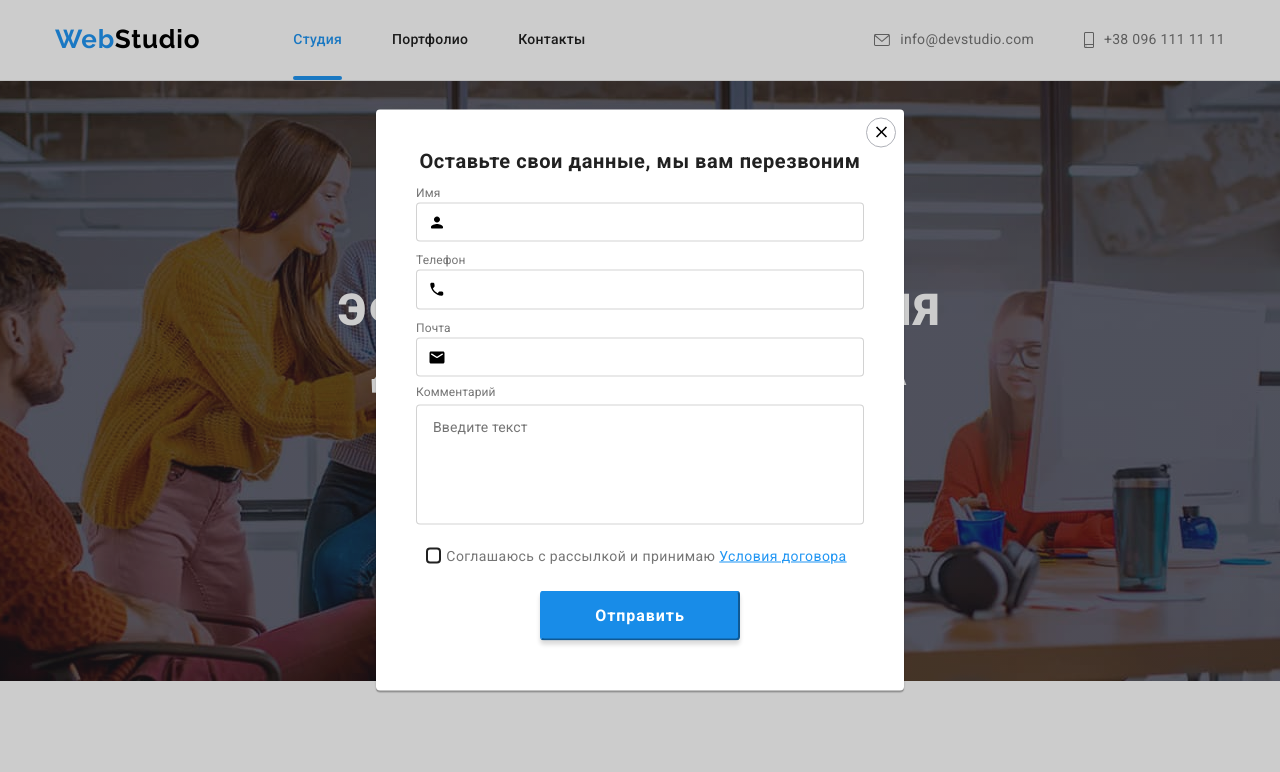
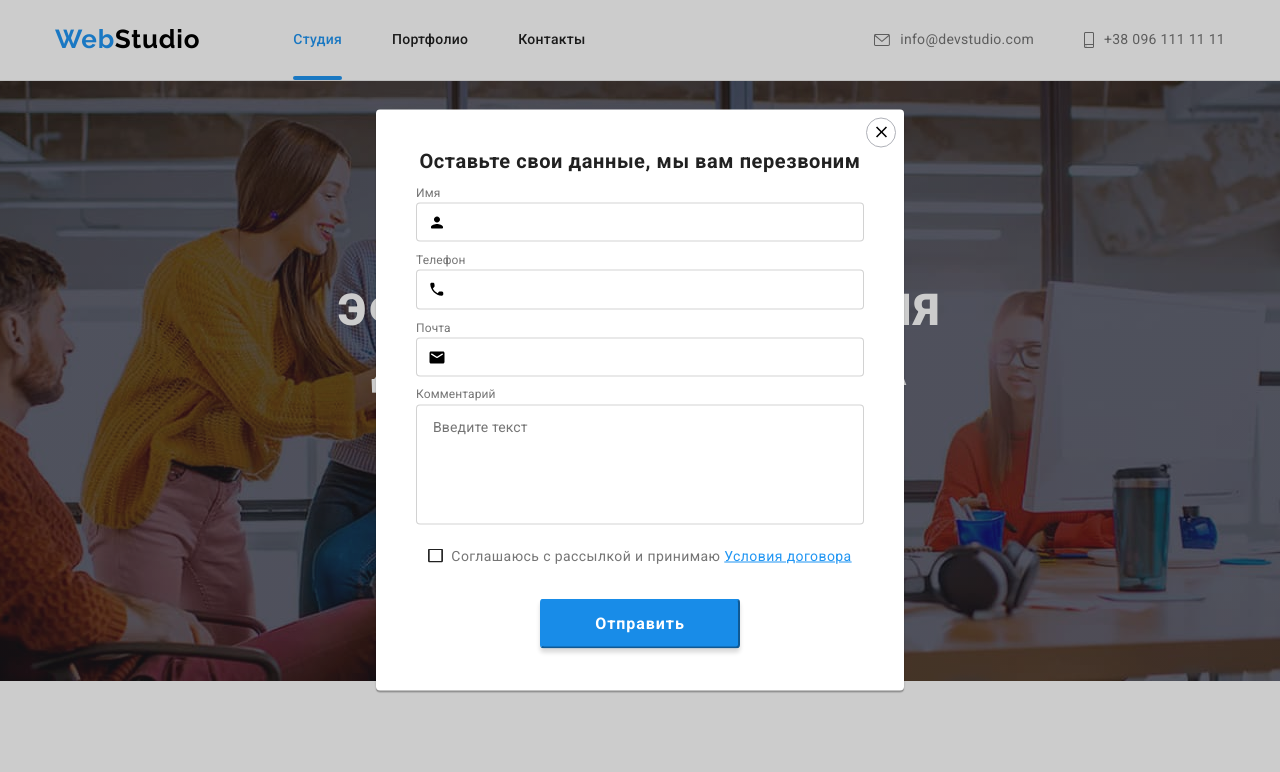
Before and after one commit to nazar-yednak/goit-markup-hw-06, a plain HTML site: page index.html in a window 1280 px wide. Both pictures are taken after a click on the button "Заказать услугу". Shown: the top 772 px of the page. Drawn offline with nearby package versions, Linux system fonts and the light colour scheme.

Commit message:
змынюэ чекбокс та текст в формы футера

```diff
--- a/css/style.css
+++ b/css/style.css
@@ -232,6 +232,7 @@ img {
   padding-right: 32px;
 }
 .backdrop {
+  z-index: 3;
   position: fixed;
   top: 0;
   left: 0;
@@ -297,6 +298,18 @@ img {
 .btn-modal:hover .icon-svg,
 .btn-modal:focus .icon-svg {
   fill: var(--accent-color);
+}
+.title-form {
+  font-family: Roboto;
+  font-style: normal;
+  font-weight: bold;
+  font-size: 20px;
+  line-height: 1.15;
+  text-align: center;
+  letter-spacing: 0.03em;
+
+  color: #212121;
+  margin-bottom: 30px;
 }
 .form {
   position: relative;
@@ -371,6 +384,10 @@ img {
   line-height: 1.16;
   letter-spacing: 0.01em;
 }
+.textarea {
+  position: relative;
+  margin-bottom: 20px;
+}
 .form-textarea:focus,
 .form-textarea:hover {
   border-color: var(--accent-color);
@@ -384,7 +401,6 @@ img {
   border: 1px solid rgba(33, 33, 33, 0.2);
   border-radius: 4px;
 
-  margin-bottom: 20px;
   padding-top: 11.82px;
   padding-bottom: 11.82px;
   padding-left: 16px;
@@ -401,14 +417,28 @@ img {
 
   color: rgba(117, 117, 117, 0.5);
 }
-.link-polisy {
-  color: var(--accent-color);
+.checkbox {
+  margin-bottom: 30px;
+  display: inline-flex;
 }
+.check {
+  height: 24px;
+  left: 0;
+  top: 0;
+  padding-left: 23px;
 
-.label-checkbox {
-  position: relative;
-  width: 400.62px;
-  height: 24px;
+  font-family: Roboto;
+  font-style: normal;
+  font-weight: normal;
+  font-size: 14px;
+  line-height: 1.71;
+  letter-spacing: 0.03em;
+  color: #757575;
+}
+.check-input {
+  appearance: none;
+  position: absolute;
+
   font-family: Roboto;
   font-style: normal;
   font-weight: normal;
@@ -421,33 +451,30 @@ img {
 }
 .icon-check {
   position: absolute;
-  top: 0;
-  left: -7px;
-
+  top: 50%;
+  left: 0;
+  transform: translateY(-50%);
   width: 15px;
   height: 16px;
-  border: 2px solid #212121;
-  border-radius: 4px;
-  margin-right: 8px;
+  background-size: contain;
+  background-repeat: no-repeat;
+
+  background-image: url(../images/check-off.svg);
 }
-.checkbox {
-  margin-bottom: 30px;
+.check-input:checked + .icon-check {
+  background-size: contain;
+  width: 15px;
+  height: 16px;
+  background-image: url(../images/check-on.svg);
 }
-.checkbox:checked + .icon-check {
-  border-color: transparent;
-  background-image: url(../images/icon-check.svg);
-  background-color: var(--accent-color);
-
-  background-size: contain;
-  background-origin: border-box;
+.check-input:checked:focus + .icon-check {
+  width: 15px;
+  height: 16px;
+  background-image: url(../images/check-on.svg);
 }
 
-.input-checkbox {
-  margin-bottom: 30px;
-  height: 24px;
-}
-.input-checkbox:checked .checkbox {
-  background-color: var(--accent-color);
+.link-polisy {
+  color: var(--accent-color);
 }
 
 .form-btn {
@@ -983,6 +1010,7 @@ footer {
   padding-left: 16px;
   padding-top: 15px;
   padding-bottom: 15px;
+  color: var(--title-text-color);
 }
 .text-subscription {
   display: block;
@@ -1032,15 +1060,3 @@ footer {
   height: 24px;
   fill: var(--second-accent-color);
 }
-.title-form {
-  font-family: Roboto;
-  font-style: normal;
-  font-weight: bold;
-  font-size: 20px;
-  line-height: 1.15;
-  text-align: center;
-  letter-spacing: 0.03em;
-
-  color: #212121;
-  margin-bottom: 30px;
-}
--- a/index.html
+++ b/index.html
@@ -89,7 +89,7 @@
                     <use href="./images/symbol-defs.svg#icon-email-form"></use>
                   </svg>
                 </div>
-                <div class="form-field">
+                <div class="form-field textarea">
                   <textarea
                     class="form-textarea"
                     name="feedback"
@@ -99,13 +99,15 @@
                   <label class="form-label-textarea" for="feedback">Комментарий </label>
                 </div>
 
-                <label class="label-checkbox">
-                  <input class="checkbox is-hidden" type="checkbox" name="polisy" value=" " /><span
-                    class="icon-check"
-                  ></span
-                  >Соглашаюсь с рассылкой и принимаю
-                  <a class="link-polisy" href="">Условия договора</a>
-                </label>
+                <div class="form-field checkbox">
+                  <label class="check">
+                    <input class="check-input" type="checkbox" name="polisy" value=" " /><span
+                      class="icon-check"
+                    ></span
+                    >Соглашаюсь с рассылкой и принимаю
+                    <a class="link-polisy" href="">Условия договора</a>
+                  </label>
+                </div>
                 <button class="form-btn" type="submit">Отправить</button>
               </form>
             </div>
```
Also changed, not shown: images/check-off.svg (added), images/check-on.svg (added), images/icon-check.svg (deleted).
